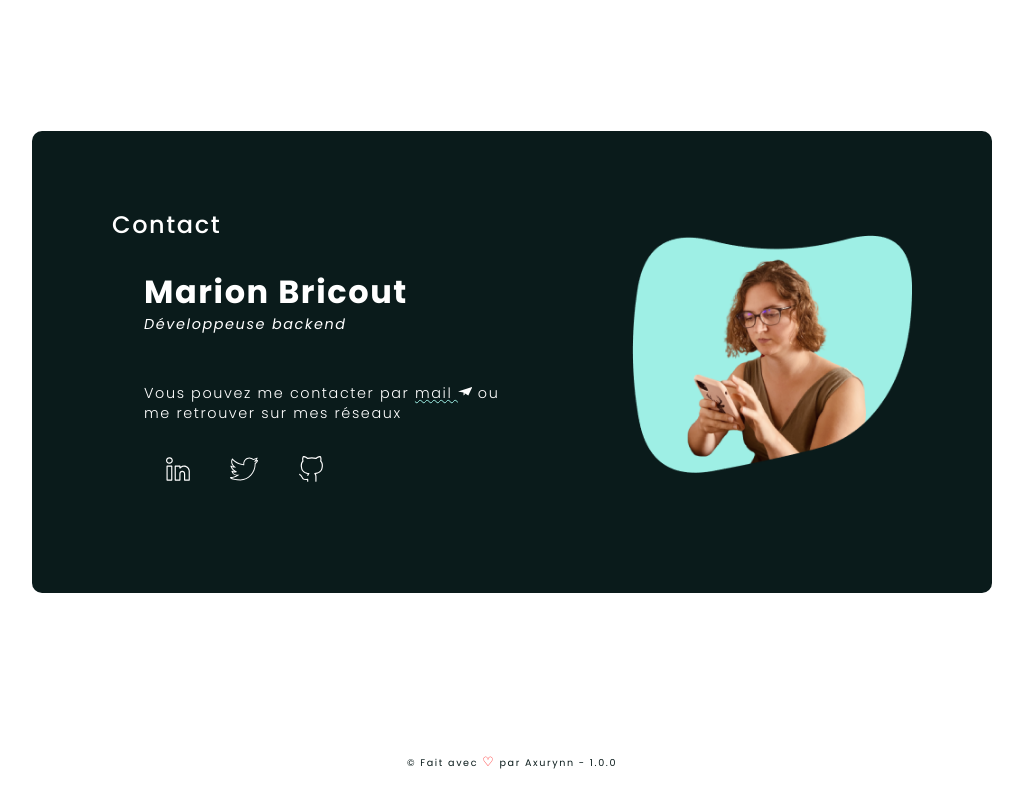
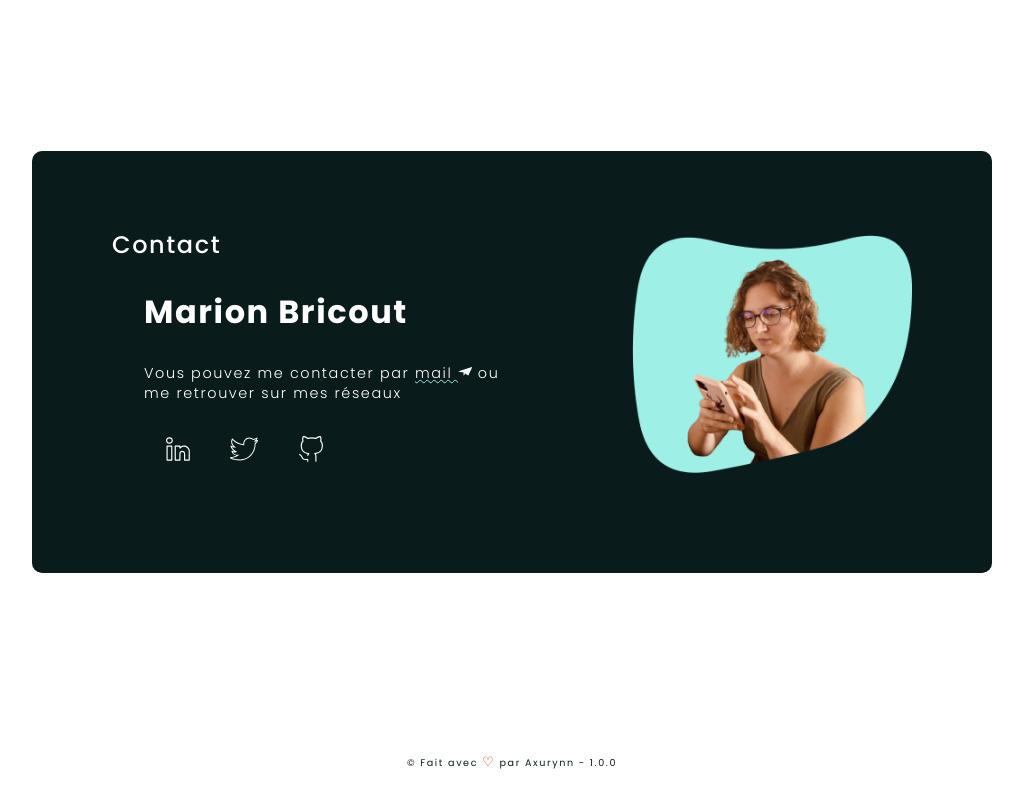
Before and after one commit to Axurynn/portfolio, a React (Create React App) app: page / in a window 1280 px wide. Shown: the part 4457-5257 px from the top of the page, without its empty margins (128-1151 px from the left). Built offline with nearby package versions, Linux system fonts and the light colour scheme.

Commit message:
update contact

```diff
--- a/src/layouts/Contact/Contact.jsx
+++ b/src/layouts/Contact/Contact.jsx
@@ -24,7 +24,6 @@ const Contact = ({ state = false }) => {
         <div className={s.division}>
           <div className={s.head}>
             <h1 className={s.title}>Marion Bricout</h1>
-            <h3 className={s.subtitle}>Développeuse backend</h3>
           </div>
           <div className={s.illustration}>
             <img
--- a/src/layouts/Contact/Contact.module.scss
+++ b/src/layouts/Contact/Contact.module.scss
@@ -7,13 +7,6 @@
 .head {
   margin-top: 2.5rem;
   line-height: 1.5rem;
-
-  & .subtitle {
-    font-weight: 200;
-    font-size: 0.9rem;
-    font-style: italic;
-    padding-bottom: 1rem;
-  }
 }
 
 .illustration {
```
